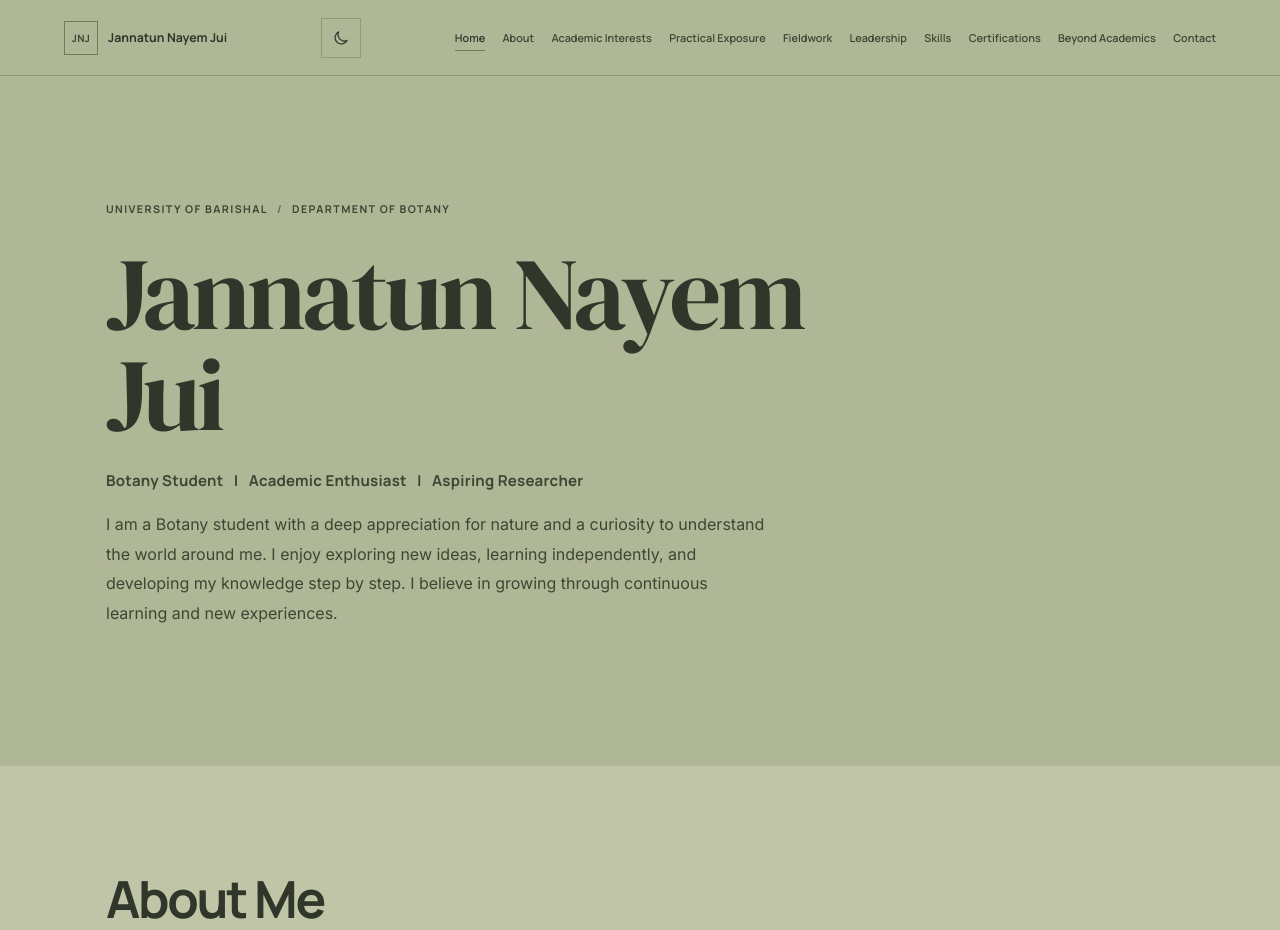
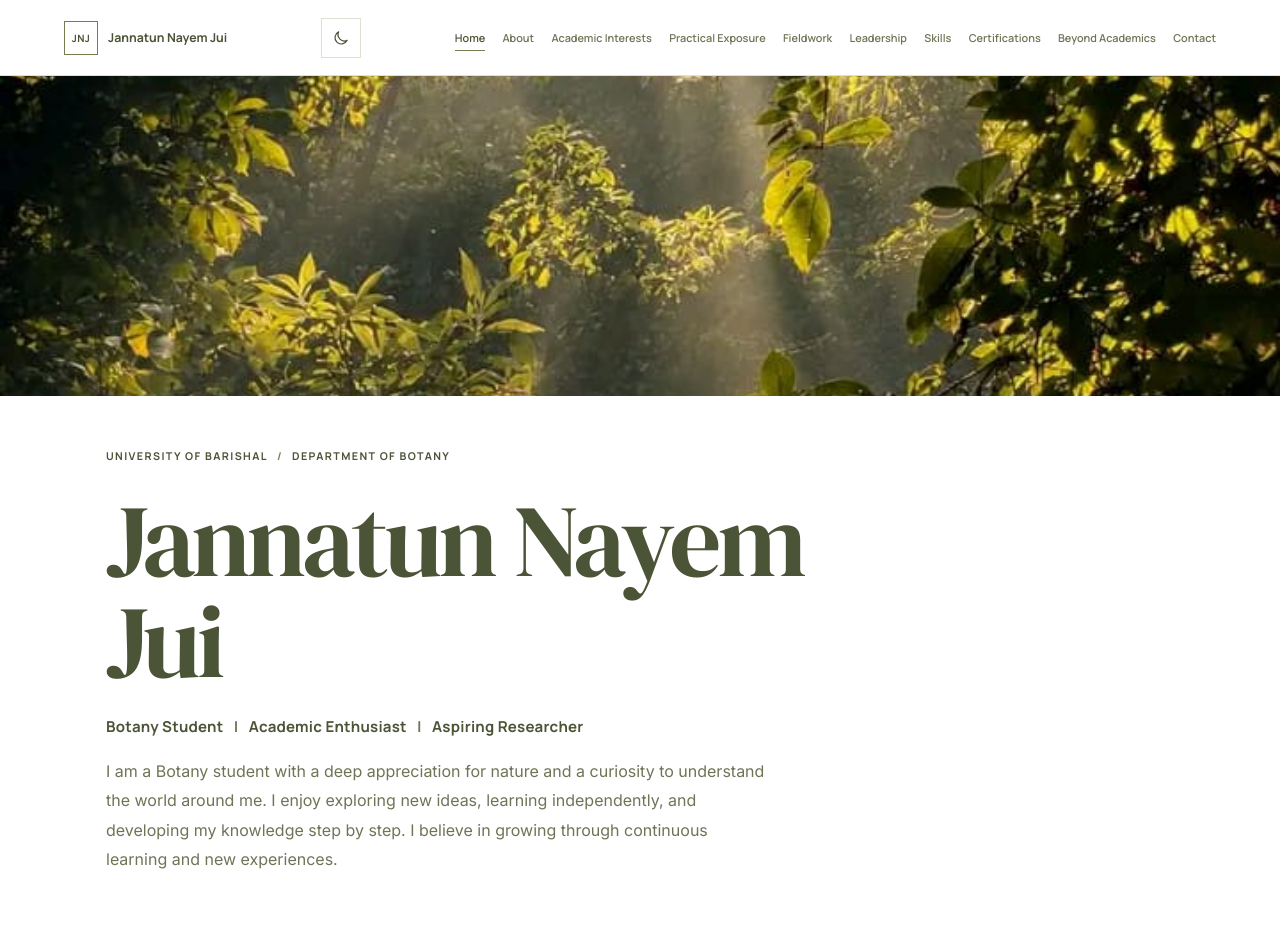
Before and after one commit to jannatunnayemjui42-del/Jui, a plain HTML site: page index.html in a window 1280 px wide. Shown: the top 930 px of the page. Drawn offline with Linux system fonts and the light colour scheme.

Commit message:
Add nature cover and white olive light theme
Co-authored-by: Copilot <223556219+Copilot@users.noreply.github.com>

```diff
--- a/index.html
+++ b/index.html
@@ -3,7 +3,7 @@
 <head>
   <meta charset="UTF-8">
   <meta name="viewport" content="width=device-width, initial-scale=1">
-  <meta name="theme-color" content="#B0B797">
+  <meta name="theme-color" content="#FFFFFF">
   <meta name="description" content="Jannatun Nayem Jui — final-year Botany student and learner at the University of Barishal.">
   <title>Jannatun Nayem Jui | Academic &amp; Professional Portfolio</title>
   <link rel="preconnect" href="https://fonts.googleapis.com">
@@ -43,6 +43,9 @@
 
   <main>
     <section class="hero section" id="home" aria-labelledby="hero-title">
+      <div class="hero-cover" aria-hidden="true">
+        <img src="assets/images/header/portfolio-cover.jpg" alt="" fetchpriority="high">
+      </div>
       <div class="hero-inner">
         <div class="hero-copy reveal">
           <p class="eyebrow hero-affiliation">
--- a/script.js
+++ b/script.js
@@ -32,7 +32,7 @@ themeButton.addEventListener("click", () => {
   document.documentElement.dataset.theme = nextTheme;
   themeButton.setAttribute("aria-pressed", String(nextTheme === "dark"));
   themeButton.setAttribute("aria-label", `Switch to ${isDark ? "dark" : "light"} mode`);
-  themeColor.setAttribute("content", isDark ? "#B0B797" : "#48563E");
+  themeColor.setAttribute("content", isDark ? "#FFFFFF" : "#48563E");
 });
 
 const navLinks = Array.from(document.querySelectorAll(".site-nav a"));
--- a/style.css
+++ b/style.css
@@ -1,20 +1,20 @@
 :root {
   color-scheme: light;
-  --page: #B0B797;
-  --section: #C0C5A8;
-  --surface: #E5E7D8;
-  --surface-alt: #C0C5A8;
-  --text: #30372A;
-  --muted: #3E4633;
-  --muted-palette: #626951;
+  --page: #FFFFFF;
+  --section: #F7F8F3;
+  --surface: #FFFFFF;
+  --surface-alt: #F0F2E9;
+  --text: #4B5436;
+  --muted: #6D7556;
+  --muted-palette: #737B5D;
   --accent: #737D50;
-  --accent-text: #3E4633;
+  --accent-text: #4B5436;
   --accent-palette: #737D50;
-  --border: #929A73;
-  --button: #30372A;
-  --button-text: #E5E7D8;
-  --focus: #30372A;
-  --shadow: 0 8px 18px rgba(48, 55, 42, .1);
+  --border: #DDE1D2;
+  --button: #4B5436;
+  --button-text: #FFFFFF;
+  --focus: #4B5436;
+  --shadow: 0 8px 18px rgba(75, 84, 54, .08);
   --heading: "Manrope", Arial, sans-serif;
   --body: "Inter", Arial, sans-serif;
   --display: "DM Serif Display", Georgia, serif;
@@ -159,15 +159,27 @@ h4 { font: 700 1rem/1.45 var(--heading); }
 .section-intro { max-width: 700px; margin: 18px 0 0; color: var(--muted); line-height: 1.85; }
 
 .hero { position: relative; overflow: hidden; background: var(--page); }
+.hero-cover {
+  height: clamp(180px, 26vw, 320px);
+  overflow: hidden;
+  background: var(--surface-alt);
+}
+.hero-cover img {
+  display: block;
+  width: 100%;
+  height: 100%;
+  object-fit: cover;
+  object-position: center 42%;
+}
 .hero-inner {
   display: grid;
   grid-template-columns: minmax(0, 1fr);
   align-items: center;
   gap: 0;
   width: min(1160px, 100%);
-  min-height: min(690px, calc(100svh - 76px));
+  min-height: 0;
   margin: 0 auto;
-  padding: 82px 46px 94px;
+  padding: 52px 46px 62px;
 }
 .hero-copy { max-width: 800px; min-width: 0; }
 .hero-affiliation { display: flex; flex-wrap: wrap; align-items: center; gap: 9px; margin-bottom: 25px; }
@@ -356,7 +368,7 @@ h4 { font: 700 1rem/1.45 var(--heading); }
   .site-nav a::after { display: none; }
   .site-nav a[aria-current="location"] { color: var(--text); }
   .section-inner { padding: 86px 34px; }
-  .hero-inner { min-height: min(640px, calc(100svh - 70px)); padding: 70px 34px 78px; }
+  .hero-inner { min-height: 0; padding: 48px 34px 56px; }
   .practical-grid { grid-template-columns: repeat(2, minmax(0, 1fr)); }
   .practical-card { min-height: 190px; }
   .fieldwork-grid { grid-template-columns: repeat(2, minmax(0, 1fr)); }
@@ -371,7 +383,7 @@ h4 { font: 700 1rem/1.45 var(--heading); }
   .brand-initials { width: 31px; height: 31px; }
   .theme-toggle, .menu-toggle { width: 37px; height: 37px; }
   .section-inner { padding: 72px 23px; }
-  .hero-inner { grid-template-columns: 1fr; min-height: min(690px, calc(100svh - 64px)); padding: 68px 23px 76px; }
+  .hero-inner { grid-template-columns: 1fr; min-height: 0; padding: 38px 23px 46px; }
   .hero h1 { font-size: clamp(3rem, 12vw, 5.1rem); }
   .hero-intro { font-size: .9rem; }
   .button { min-height: 44px; padding: 9px 12px; font-size: .67rem; }
```
Also changed, not shown: assets/images/header/portfolio-cover.jpg (added).
